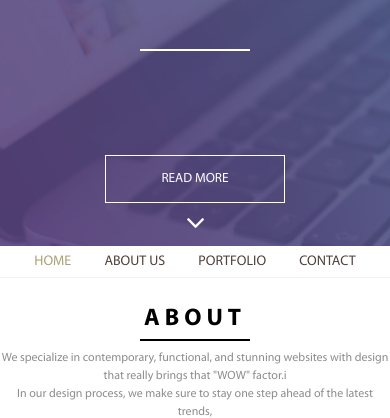
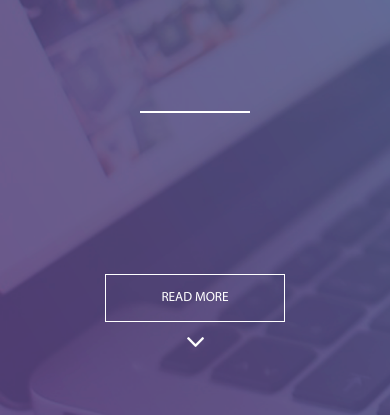
Before and after one commit to maximys5582/home-task-DOM, a plain HTML site: page index.html in a window 390 px wide. Shown: the part 429-847 px from the top of the page. Drawn offline with Linux system fonts and the light colour scheme.

Commit message:
Add files via upload

```diff
--- a/#source/scss/style.scss
+++ b/#source/scss/style.scss
@@ -408,10 +408,15 @@ html, body {
 }
 
 @media (max-width: 1400px){
+
+    .header{
+        height: auto;
+    }
+
     .header__container{
         display: flex;
         flex-direction: column;
-        justify-content: space-between;
+        justify-content: space-around;
         }
 }
 
@@ -425,7 +430,7 @@ html, body {
     }
 
     &__button{
-        padding-top:  clamp(10px, 1vw, 200px);
+        padding-top: clamp(60px, 10vw, 200px);
     }
     }
 }
@@ -434,7 +439,7 @@ html, body {
 
 
     .header{
-    height: 80%;
+    height: 100%;
     }
 
     .contact{
```
Also changed, not shown: css/style.css.
